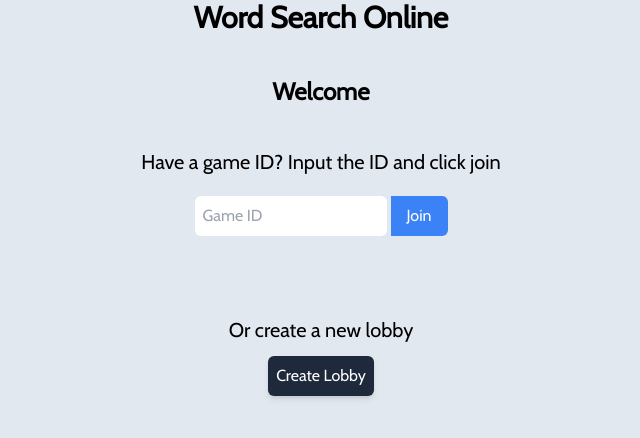
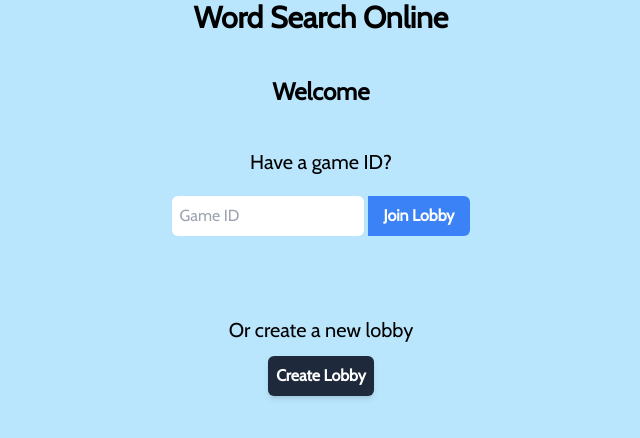
Before and after one commit to kballout/wordsearch-app, a Next.js app: page /main in a window 1280 px wide. Shown: the top 438 px of the page, without its empty margins (319-959 px from the left). Built offline with nearby package versions, Linux system fonts and the light colour scheme; no server answers.

Commit message:
changed styling

```diff
--- a/app/components/ChatBox.jsx
+++ b/app/components/ChatBox.jsx
@@ -62,7 +62,7 @@ const ChatBox = ({messages, sendMessage, color}) => {
           onChange={handleInputChange}
         />
         <input
-          className="submitBtn w-1/12"
+          className="submitBtn"
           type="submit"
           value={"Send"}
         />
--- a/app/components/categories/MainPage.jsx
+++ b/app/components/categories/MainPage.jsx
@@ -15,11 +15,11 @@ export default function MainPage({createLobby, joinLobby}) {
   return (
     <div className="flex flex-col items-center">
       <h1 className="text-2xl font-bold my-10">Welcome {name}</h1>
-      <p className="text-xl mb-5">Have a game ID? Input the ID and click join</p>
+      <p className="text-xl mb-5">Have a game ID?</p>
       <form className="w-full flex flex-col items-center" onSubmit={(e) => joinLobby(e, joinId.current.value)}>
         <div className="flex gap-1">
           <input className="basicInput" ref={joinId} type="text" placeholder="Game ID" required />
-          <input className="submitBtn" type="submit" value={"Join"} />
+          <input className="submitBtn" type="submit" value={"Join Lobby"} />
         </div>
       </form>
       <p className="text-xl mt-20">Or create a new lobby</p>
--- a/app/globals.css
+++ b/app/globals.css
@@ -32,13 +32,13 @@
 }
 
 .basicBtn {
-  @apply p-2 outline-none shadow-md rounded-md cursor-pointer bg-slate-800 hover:bg-slate-700 text-white
+  @apply p-2 outline-none shadow-md rounded-md cursor-pointer font-bold bg-slate-800 hover:bg-slate-700 text-white
 }
 
 .basicContainer {
-  @apply p-3 rounded-md bg-blue-200
+  @apply p-3 rounded-md bg-blue-300
 }
 
 .submitBtn {
-  @apply px-4 py-2 bg-blue-500 text-white rounded-r-md cursor-pointer hover:bg-blue-600 focus:outline-none
+  @apply px-4 py-2 bg-blue-500 text-white rounded-r-md cursor-pointer font-bold hover:bg-blue-600 focus:outline-none
 }
--- a/app/layout.jsx
+++ b/app/layout.jsx
@@ -16,7 +16,7 @@ export const metadata = {
 export default function RootLayout({ children }) {
   return (
     <html lang="en">
-      <body className={`${aleo.className} bg-slate-200`}>
+      <body className={`${aleo.className} bg-sky-200`}>
         <ToastProvider>
           {children}
         </ToastProvider>
```
